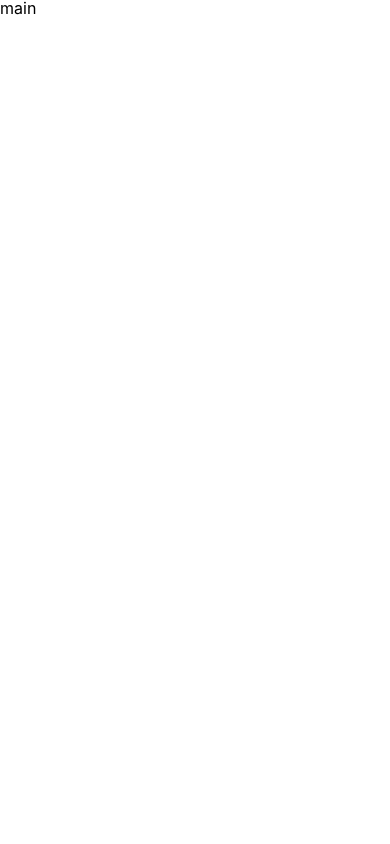
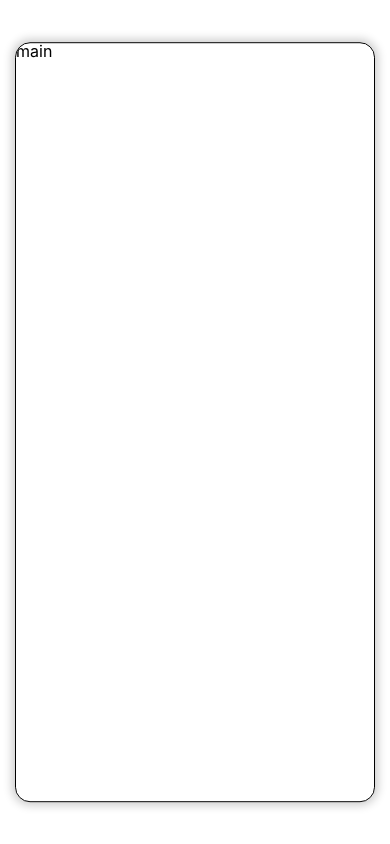
Before and after one commit to IRONDESK/zaritalk, a Next.js app: page / in a window 390 px wide. Built offline with nearby package versions, Linux system fonts and the light colour scheme; a web font is replaced by a local one.

Commit message:
:lipstick: mobile 인터페이스 컨테이너 적용

```diff
--- /dev/null
+++ b/src/components/Layout/ViewContainer.tsx
@@ -0,0 +1,26 @@
+import React, { ReactFragment, ReactInstance } from 'react';
+import styled from '@emotion/styled';
+
+export const ViewContainer = ({ children }: any) => {
+    return (
+        <Section>
+            {children}
+        </Section>
+    );
+};
+
+const Section = styled.section`
+    position: absolute;
+    left: 50%;
+    top: 50%;
+    width: 360px;
+    height: 90vh;
+    border-radius: 15px;
+    border: 1px solid black;
+    box-shadow: 0 0 10px 3px rgba(0, 0, 0, 0.2);
+    transform: translate(-50%, -50%);
+    overflow: hidden;
+`;
+
+
+export default ViewContainer;
--- a/src/pages/_app.tsx
+++ b/src/pages/_app.tsx
@@ -1,12 +1,14 @@
 import '../styles/globals.css'
+import type { AppProps } from 'next/app'
+
 import Head from '../components/Layout/Head'
-import type { AppProps } from 'next/app'
+import Container from '../components/Layout/ViewContainer'
 
 function MyApp({ Component, pageProps }: AppProps) {
   return (
     <>
       <Head />
-      <Component {...pageProps} />
+      <Container><Component {...pageProps} /></Container>
     </>
   )
 }
```
